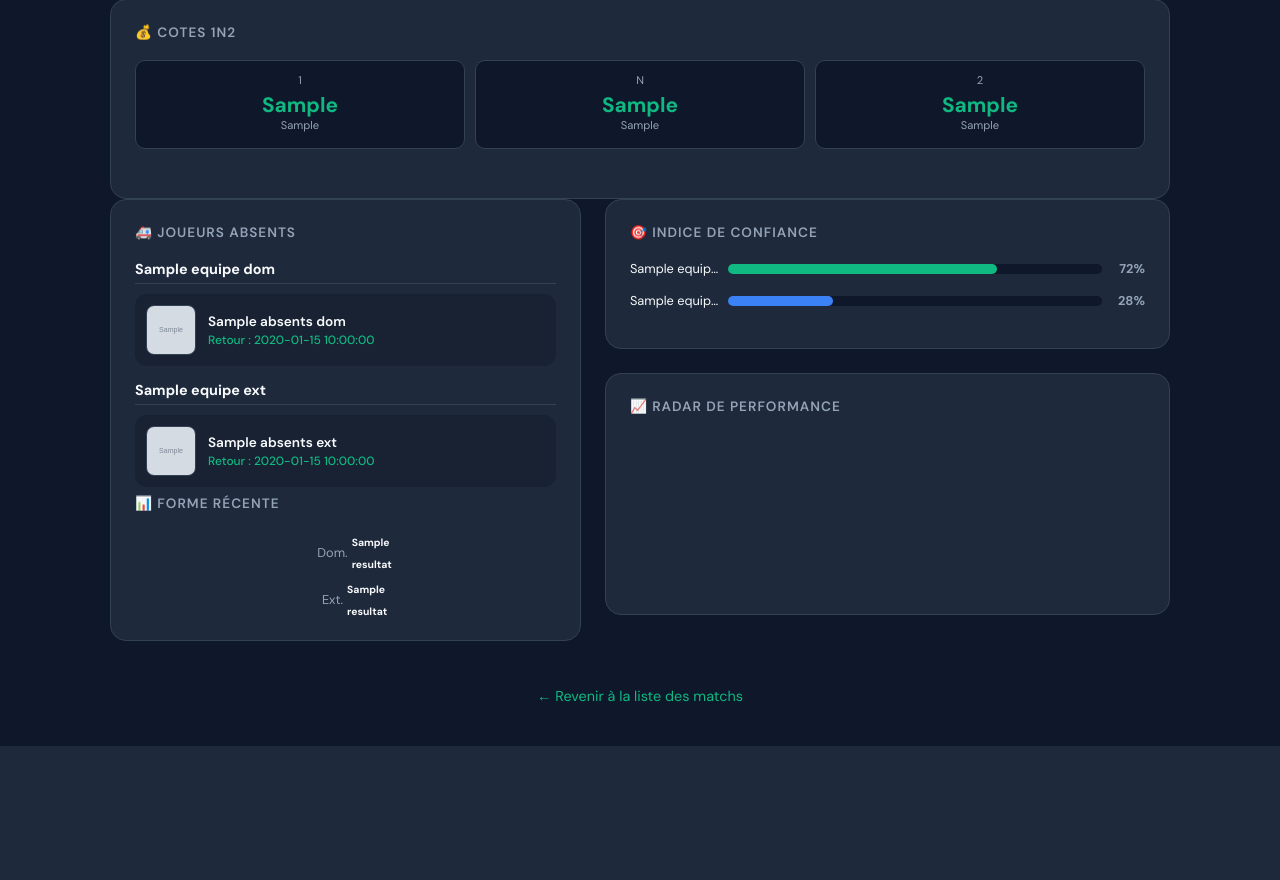
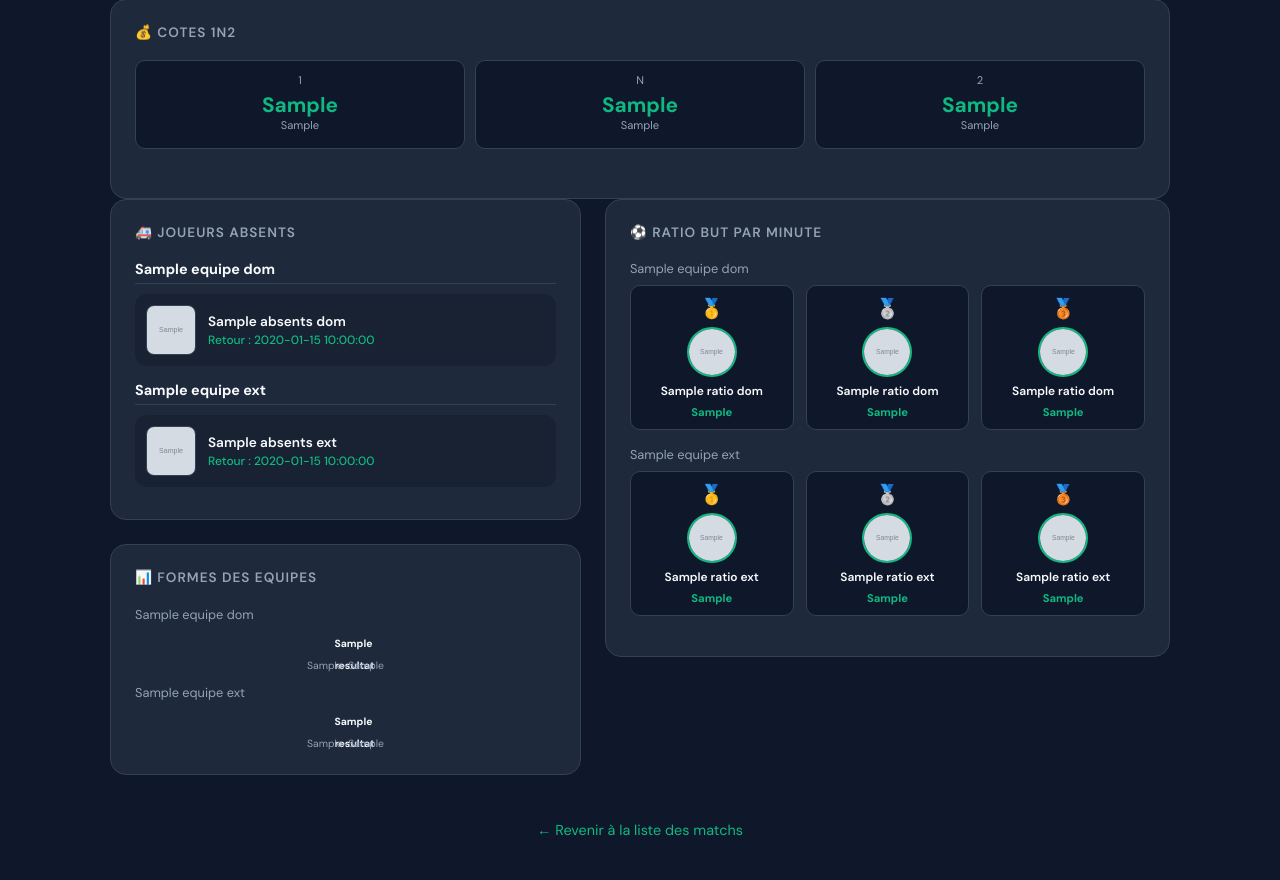
Before and after one commit to amadou432/Football-Visualizer, a Flask app: template templates/match.html in a window 1280 px wide. Shown: the part 364-1244 px from the top of the page. Before the commit the page ends 1110 px from the top, so only its background shows below. Run offline with Flask 3, Linux system fonts and the light colour scheme; the template is opened without the code that fills it: most values are stand-ins (such as "Sample title", 1, 10 or a date in 2020); grey boxes marked "Sample" are stand-in pictures; a map, chart or similar area stays blank.

Commit message:
fix: correction affichage ratio 90min

```diff
--- a/templates/match.html
+++ b/templates/match.html
@@ -22,10 +22,8 @@
     </nav>
 
     <main class="container">
-        <!-- En-tête du match -->
         <section class="match-hero-card">
-            <div class="league-tag">
-            </div>
+            <div class="league-tag"></div>
             <div class="hero-team">
                 <img src="{{ match.equipe_dom.logo_equipe }}" alt="{{ match.equipe_dom.nom_equipe }}">
                 <h2>{{ match.equipe_dom.nom_equipe }}</h2>
@@ -44,7 +42,6 @@
             </div>
         </section>
 
-        <!-- Section des Cotes -->
         <div class="info-card">
             <h3>💰 Cotes 1N2</h3>
             <div class="odds-flex">
@@ -67,11 +64,9 @@
         </div>
 
         <div class="details-grid">
-
             <div class="details-column">
                 <div class="info-card">
                     <h3>🚑 Joueurs Absents</h3>
-
                     <span class="absent-team-name">{{ match.equipe_dom.nom_equipe }}</span>
                     <div class="absents-list">
                         {% for j in absents_dom %}
@@ -101,58 +96,97 @@
                         <p class="no-absent">Aucun absent</p>
                         {% endfor %}
                     </div>
+                </div>
 
-                    <div class="divider"></div>
+                <div class="info-card">
+                    <h3>📊 Formes des Equipes</h3>
+                    <p class="form-equipe-label">{{ match.equipe_dom.nom_equipe }}</p>
+                    <div class="form-row">
+                        {% for f in match.forme_dom %}
+                            <div class="form-item">
+                                <span class="badge-f f-{{ f.resultat }}">{{ f.resultat }}</span>
+                                <p class="form-score">{{ f.buts_marques }}-{{ f.buts_encaisses }}</p>
+                            </div>
+                        {% endfor %}
+                    </div>
 
-                    <h3 class="section-title">📊 Forme Récente</h3>
-                    <div class="form-container">
+                    <p class="form-equipe-label">{{ match.equipe_ext.nom_equipe }}</p>
                     <div class="form-row">
-                            <span class="form-equipe-label">Dom.</span>
-                            {% for f in forme_dom %}<span class="badge-f f-{{ f.resultat }}">{{ f.resultat }}</span>{% endfor %}
+                        {% for f in match.forme_ext %}
+                            <div class="form-item">
+                                <span class="badge-f f-{{ f.resultat }}">{{ f.resultat }}</span>
+                                <p class="form-score">{{ f.buts_marques }}-{{ f.buts_encaisses }}</p>
                             </div>
-                        <div class="form-row">
-                            <span class="form-equipe-label">Ext.</span>
-                            {% for f in forme_ext %}<span class="badge-f f-{{ f.resultat }}">{{ f.resultat }}</span>{% endfor %}
-                        </div>
+                        {% endfor %}
                     </div>
                 </div>
             </div>
 
             <div class="details-column">
                 <div class="info-card">
-                    <h3>🎯 Indice de Confiance</h3>
-                    <div class="trust-row">
-                        <span class="team-name">{{ match.equipe_dom.nom_equipe }}</span>
-                        <div class="bar-container">
-                            <div class="bar home" style="width: 72%"></div>
+                    <h3>⚽ Ratio But par Minute</h3>
+
+
+                    <!-- Équipe domicile -->
+                    <p class="form-equipe-label">{{ match.equipe_dom.nom_equipe }}</p>
+                    {% if ratio_dom %}
+                    <div class="top3-row">
+                        <div class="top3-joueur">
+                            <span class="top3-rang">🥇</span>
+                            <img src="{{ ratio_dom.joueur_1_photo }}" alt="{{ ratio_dom.joueur_1_nom }}" class="top3-photo" referrerpolicy="no-referrer">
+                            <span class="top3-nom">{{ ratio_dom.joueur_1_nom }}</span>
+                            <span class="top3-ratio">{{ ratio_dom.joueur_1_ratio_90 }}</span>
                         </div>
-                        <span class="val">72%</span>
+                        <div class="top3-joueur">
+                            <span class="top3-rang">🥈</span>
+                            <img src="{{ ratio_dom.joueur_2_photo }}" alt="{{ ratio_dom.joueur_2_nom }}" class="top3-photo" referrerpolicy="no-referrer">
+                            <span class="top3-nom">{{ ratio_dom.joueur_2_nom }}</span>
+                            <span class="top3-ratio">{{ ratio_dom.joueur_2_ratio_90 }}</span>
                         </div>
-                    <div class="trust-row">
-                        <span class="team-name">{{ match.equipe_ext.nom_equipe }}</span>
-                        <div class="bar-container">
-                            <div class="bar away" style="width: 28%"></div>
-                        </div>
-                        <span class="val">28%</span>
+                        <div class="top3-joueur">
+                            <span class="top3-rang">🥉</span>
+                            <img src="{{ ratio_dom.joueur_3_photo }}" alt="{{ ratio_dom.joueur_3_nom }}" class="top3-photo" referrerpolicy="no-referrer">
+                            <span class="top3-nom">{{ ratio_dom.joueur_3_nom }}</span>
+                            <span class="top3-ratio">{{ ratio_dom.joueur_3_ratio_90 }}</span>
                         </div>
                     </div>
+                    {% else %}
+                    <p class="no-absent">Données non disponibles</p>
+                    {% endif %}
 
-                <div class="info-card">
-                    <h3>📈 Radar de Performance</h3>
-                    <canvas id="radarChart"></canvas>
+                    <!-- Équipe extérieure -->
+                    <p class="form-equipe-label">{{ match.equipe_ext.nom_equipe }}</p>
+                    {% if ratio_ext %}
+                    <div class="top3-row">
+                        <div class="top3-joueur">
+                            <span class="top3-rang">🥇</span>
+                            <img src="{{ ratio_ext.joueur_1_photo }}" alt="{{ ratio_ext.joueur_1_nom }}" class="top3-photo" referrerpolicy="no-referrer">
+                            <span class="top3-nom">{{ ratio_ext.joueur_1_nom }}</span>
+                            <span class="top3-ratio">{{ ratio_ext.joueur_1_ratio_90 }}</span>
+                        </div>
+                        <div class="top3-joueur">
+                            <span class="top3-rang">🥈</span>
+                            <img src="{{ ratio_ext.joueur_2_photo }}" alt="{{ ratio_ext.joueur_2_nom }}" class="top3-photo" referrerpolicy="no-referrer">
+                            <span class="top3-nom">{{ ratio_ext.joueur_2_nom }}</span>
+                            <span class="top3-ratio">{{ ratio_ext.joueur_2_ratio_90 }}</span>
+                        </div>
+                        <div class="top3-joueur">
+                            <span class="top3-rang">🥉</span>
+                            <img src="{{ ratio_ext.joueur_3_photo }}" alt="{{ ratio_ext.joueur_3_nom }}" class="top3-photo" referrerpolicy="no-referrer">
+                            <span class="top3-nom">{{ ratio_ext.joueur_3_nom }}</span>
+                            <span class="top3-ratio">{{ ratio_ext.joueur_3_ratio_90 }}</span>
                         </div>
                     </div>
-
+                    {% else %}
+                    <p class="no-absent">Données non disponibles</p>
+                    {% endif %}
+                </div>
+            </div>
         </div>
 
         <div style="text-align: center; margin-top: 30px;">
             <a href="/" class="back-link">← Revenir à la liste des matchs</a>
         </div>
     </main>
-
-    <script>
-        const ctx = document.getElementById('radarChart').getContext('2d');
-        // Logique Chart.js à venir
-    </script>
 </body>
 </html>
```
Lines whose indentation alone changed are shown as unchanged.
